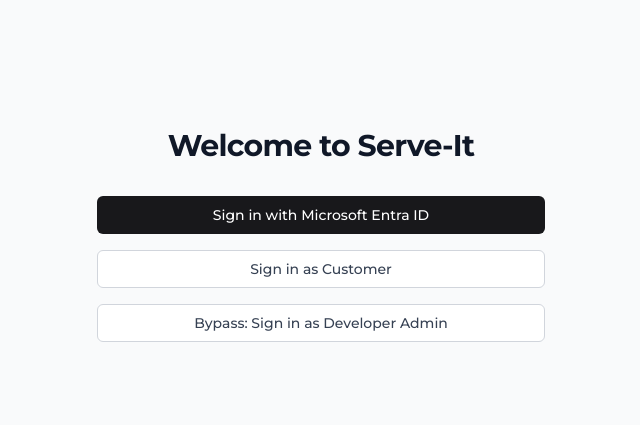
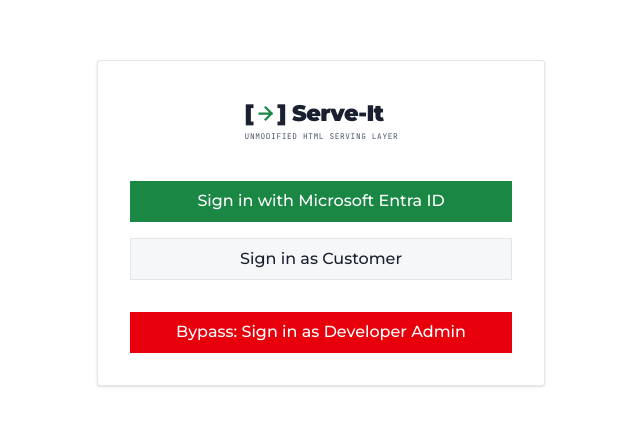
Before and after one commit to anjj/Serve-It, a Next.js app: page /auth/signin in a window 1280 px wide. Shown: the part 177-602 px from the top of the page, without its empty margins (319-959 px from the left). Built offline with nearby package versions, Linux system fonts and the light colour scheme.

Commit message:
refactor(ui): Apply new brand style and components to Auth Pages

```diff
--- a/src/app/auth/signin/page.tsx
+++ b/src/app/auth/signin/page.tsx
@@ -3,6 +3,9 @@
 import { signIn } from "next-auth/react";
 import { useState, Suspense } from "react";
 import { useSearchParams } from "next/navigation";
+import { Button } from "@/components/Button";
+import { Card } from "@/components/Card";
+import { Logo } from "@/components/Logo";
 
 function SignInForm() {
   const [showCustomerLogin, setShowCustomerLogin] = useState(false);
@@ -21,86 +24,85 @@
   };
 
   return (
-    <div className="flex min-h-screen items-center justify-center bg-gray-50 dark:bg-[#0B0F19] px-4 py-12 sm:px-6 lg:px-8 transition-colors duration-200">
-      <div className="w-full max-w-md space-y-8">
-        <div>
-          <h2 className="mt-6 text-center text-3xl font-bold tracking-tight text-gray-900 dark:text-zinc-100">Welcome to Serve-It</h2>
+    <div className="flex min-h-screen items-center justify-center bg-background px-4 py-12 sm:px-6 lg:px-8 transition-colors duration-200">
+      <Card className="w-full max-w-md space-y-8">
+        <div className="flex justify-center">
+          <Logo className="scale-75 origin-center" />
         </div>
 
         {!showCustomerLogin ? (
-          <div className="flex flex-col gap-4">
-            <button
+          <div className="flex flex-col gap-4 mt-8">
+            <Button
               onClick={() => signIn("azure-ad", { callbackUrl: callbackUrl || "/dashboard" })}
-              className="group relative flex w-full justify-center rounded-md border border-transparent bg-zinc-900 dark:bg-zinc-100 px-4 py-2 text-sm font-medium text-white dark:text-zinc-900 hover:bg-zinc-800 dark:hover:bg-zinc-200 transition-colors cursor-pointer"
+              className="w-full"
             >
               Sign in with Microsoft Entra ID
-            </button>
-            <button
+            </Button>
+            <Button
+              variant="secondary"
               onClick={() => setShowCustomerLogin(true)}
-              className="group relative flex w-full justify-center rounded-md border border-gray-300 dark:border-zinc-750 bg-white dark:bg-zinc-800 px-4 py-2 text-sm font-medium text-gray-700 dark:text-zinc-300 hover:bg-gray-50 dark:hover:bg-zinc-700 transition-colors cursor-pointer"
+              className="w-full"
             >
               Sign in as Customer
-            </button>
+            </Button>
             {process.env.NODE_ENV === "development" && (
-              <button
+              <Button
+                variant="danger"
                 onClick={() => signIn("credentials", { email: "dev@example.com", isAdmin: "true", callbackUrl: callbackUrl || "/dashboard" })}
-                className="group relative flex w-full justify-center rounded-md border border-gray-300 dark:border-zinc-750 bg-white dark:bg-zinc-800 px-4 py-2 text-sm font-medium text-gray-700 dark:text-zinc-300 hover:bg-gray-50 dark:hover:bg-zinc-700 transition-colors cursor-pointer"
+                className="w-full mt-4"
               >
                 Bypass: Sign in as Developer Admin
-              </button>
+              </Button>
             )}
           </div>
         ) : (
           <form onSubmit={handleCustomerLogin} className="mt-8 space-y-6">
-            <div className="space-y-4 rounded-md shadow-sm">
+            <div className="space-y-4">
               <div>
-                <label className="block text-sm font-medium text-zinc-700 dark:text-zinc-300 mb-1">Customer Slug</label>
+                <label className="block text-sm font-medium text-foreground mb-1">Customer Slug</label>
                 <input
                   type="text"
                   required
                   value={slug}
                   onChange={(e) => setSlug(e.target.value)}
-                  className="relative block w-full rounded-md border border-gray-300 dark:border-zinc-700 py-1.5 px-3 text-zinc-900 dark:text-zinc-100 bg-white dark:bg-zinc-800 placeholder:text-gray-400 focus:outline-none focus:ring-1 focus:ring-zinc-900 dark:focus:ring-zinc-100 sm:text-sm transition-colors duration-200"
+                  className="relative block w-full rounded-[var(--radius-button)] border border-border-color py-1.5 px-3 text-foreground bg-background-alternate placeholder:text-foreground-muted focus:outline-none focus:ring-1 focus:ring-primary sm:text-sm transition-colors duration-200"
                   placeholder="acme-corp"
                 />
               </div>
               <div>
-                <label className="block text-sm font-medium text-zinc-700 dark:text-zinc-300 mb-1">Password</label>
+                <label className="block text-sm font-medium text-foreground mb-1">Password</label>
                 <input
                   type="password"
                   required
                   value={password}
                   onChange={(e) => setPassword(e.target.value)}
-                  className="relative block w-full rounded-md border border-gray-300 dark:border-zinc-700 py-1.5 px-3 text-zinc-900 dark:text-zinc-100 bg-white dark:bg-zinc-800 placeholder:text-gray-400 focus:outline-none focus:ring-1 focus:ring-zinc-900 dark:focus:ring-zinc-100 sm:text-sm transition-colors duration-200"
+                  className="relative block w-full rounded-[var(--radius-button)] border border-border-color py-1.5 px-3 text-foreground bg-background-alternate placeholder:text-foreground-muted focus:outline-none focus:ring-1 focus:ring-primary sm:text-sm transition-colors duration-200"
                 />
               </div>
             </div>
 
             <div className="flex flex-col gap-3">
-              <button
-                type="submit"
-                className="group relative flex w-full justify-center rounded-md border border-transparent bg-zinc-900 dark:bg-zinc-100 px-4 py-2 text-sm font-medium text-white dark:text-zinc-900 hover:bg-zinc-800 dark:hover:bg-zinc-200 transition-colors cursor-pointer"
-              >
+              <Button type="submit" className="w-full">
                 Sign in
-              </button>
+              </Button>
               <button
                 type="button"
                 onClick={() => setShowCustomerLogin(false)}
-                className="text-sm font-medium text-zinc-600 dark:text-zinc-400 hover:text-zinc-900 dark:hover:text-zinc-200 text-center transition-colors cursor-pointer"
+                className="text-sm font-medium text-foreground-muted hover:text-foreground text-center transition-colors cursor-pointer"
               >
                 Back to employee login
               </button>
             </div>
           </form>
         )}
-      </div>
+      </Card>
     </div>
   );
 }
 
 export default function SignIn() {
   return (
-    <Suspense fallback={<div className="flex min-h-screen items-center justify-center bg-gray-50 dark:bg-[#0B0F19] text-zinc-900 dark:text-zinc-100">Loading...</div>}>
+    <Suspense fallback={<div className="flex min-h-screen items-center justify-center bg-background text-foreground">Loading...</div>}>
       <SignInForm />
     </Suspense>
   );
```
Also changed, not shown: 1 other file (tests, documents, lock files or other folders).
